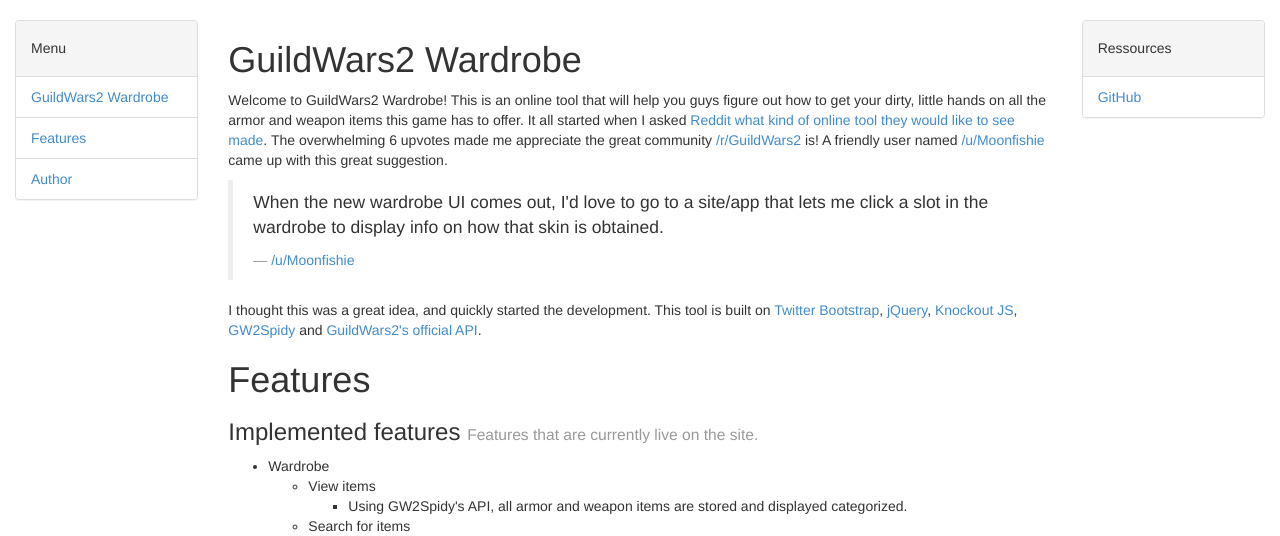
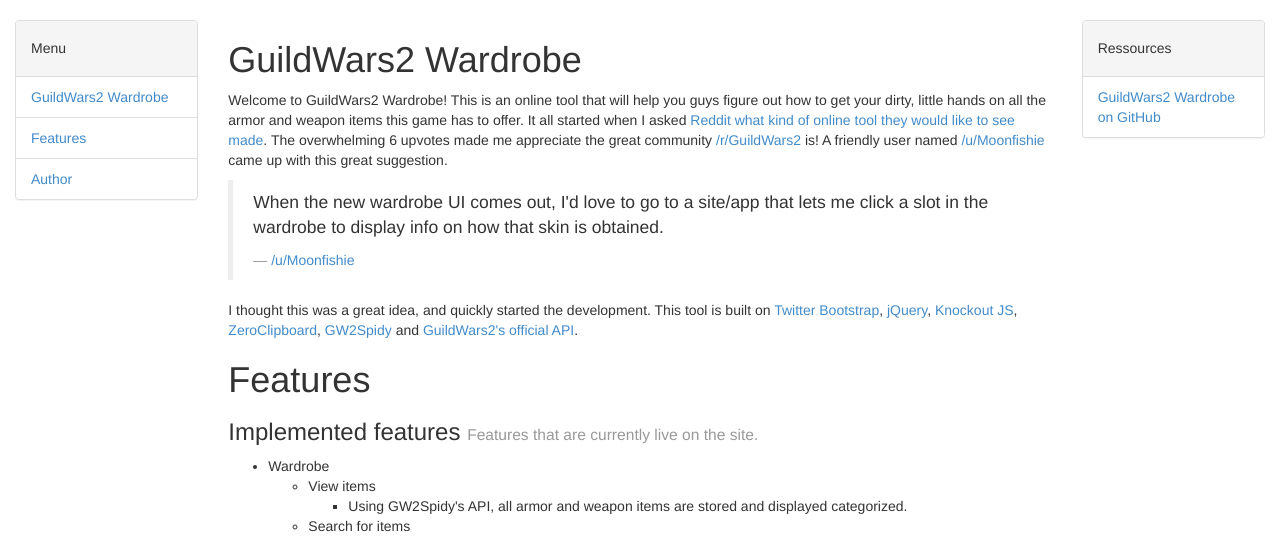
Before and after one commit to nightzirch/gw2wardrobe, a PHP site: page /about in a window 1280 px wide. Shown: the part 52-588 px from the top of the page. Run offline with PHP 8.4, Linux system fonts and the light colour scheme; some libraries are stand-ins or nearby versions.

Commit message:
Referencing ZeroClipboard on the about page

```diff
--- a/about/index.php
+++ b/about/index.php
@@ -58,7 +58,7 @@
 							<p>When the new wardrobe UI comes out, I'd love to go to a site/app that lets me click a slot in the wardrobe to display info on how that skin is obtained.</p>
 							<footer><a href="http://www.reddit.com/user/Moonfishie">/u/Moonfishie</a></footer>
 						</blockquote>
-						<p>I thought this was a great idea, and quickly started the development. This tool is built on <a href="http://getbootstrap.com/">Twitter Bootstrap</a>, <a href="http://jquery.com/">jQuery</a>, <a href="http://knockoutjs.com/index.html">Knockout JS</a>, <a href="https://github.com/rubensayshi/gw2spidy">GW2Spidy</a> and <a href="http://wiki.guildwars2.com/wiki/API:Main">GuildWars2's official API</a>.</p>
+						<p>I thought this was a great idea, and quickly started the development. This tool is built on <a href="http://getbootstrap.com/">Twitter Bootstrap</a>, <a href="http://jquery.com/">jQuery</a>, <a href="http://knockoutjs.com/index.html">Knockout JS</a>, <a href="https://github.com/zeroclipboard/zeroclipboard">ZeroClipboard</a>, <a href="https://github.com/rubensayshi/gw2spidy">GW2Spidy</a> and <a href="http://wiki.guildwars2.com/wiki/API:Main">GuildWars2's official API</a>.</p>
 					</div>
 
 					<div id="features">
@@ -160,7 +160,7 @@
 
 							<ul class="list-group">
 								<li class="list-group-item">
-									<a href="https://github.com/nightzirch/gw2wardrobe/commits/master">GitHub</a>
+									<a href="https://github.com/nightzirch/gw2wardrobe/commits/master">GuildWars2 Wardrobe on GitHub</a>
 								</li>
 							</ul>
 						</div>
```
